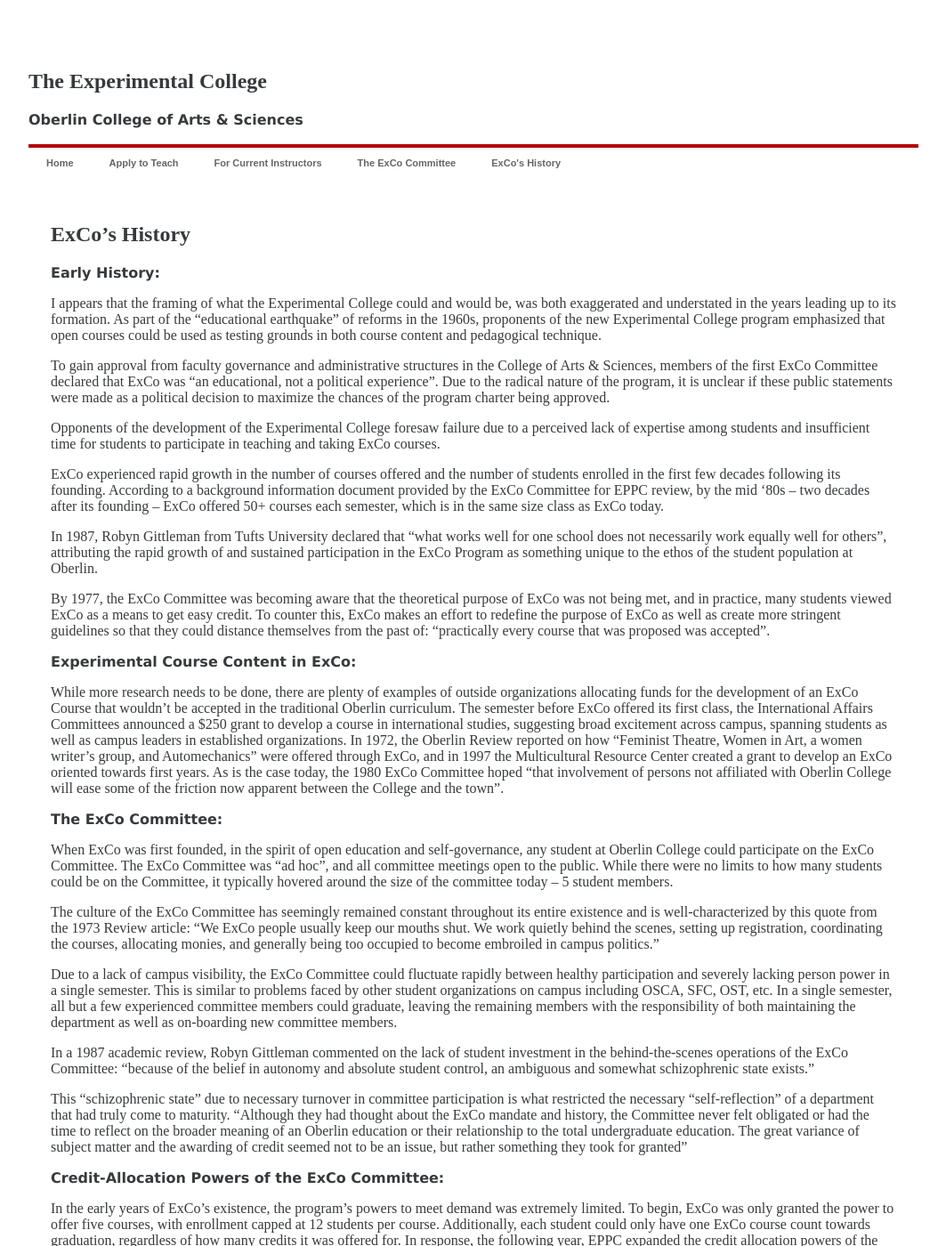
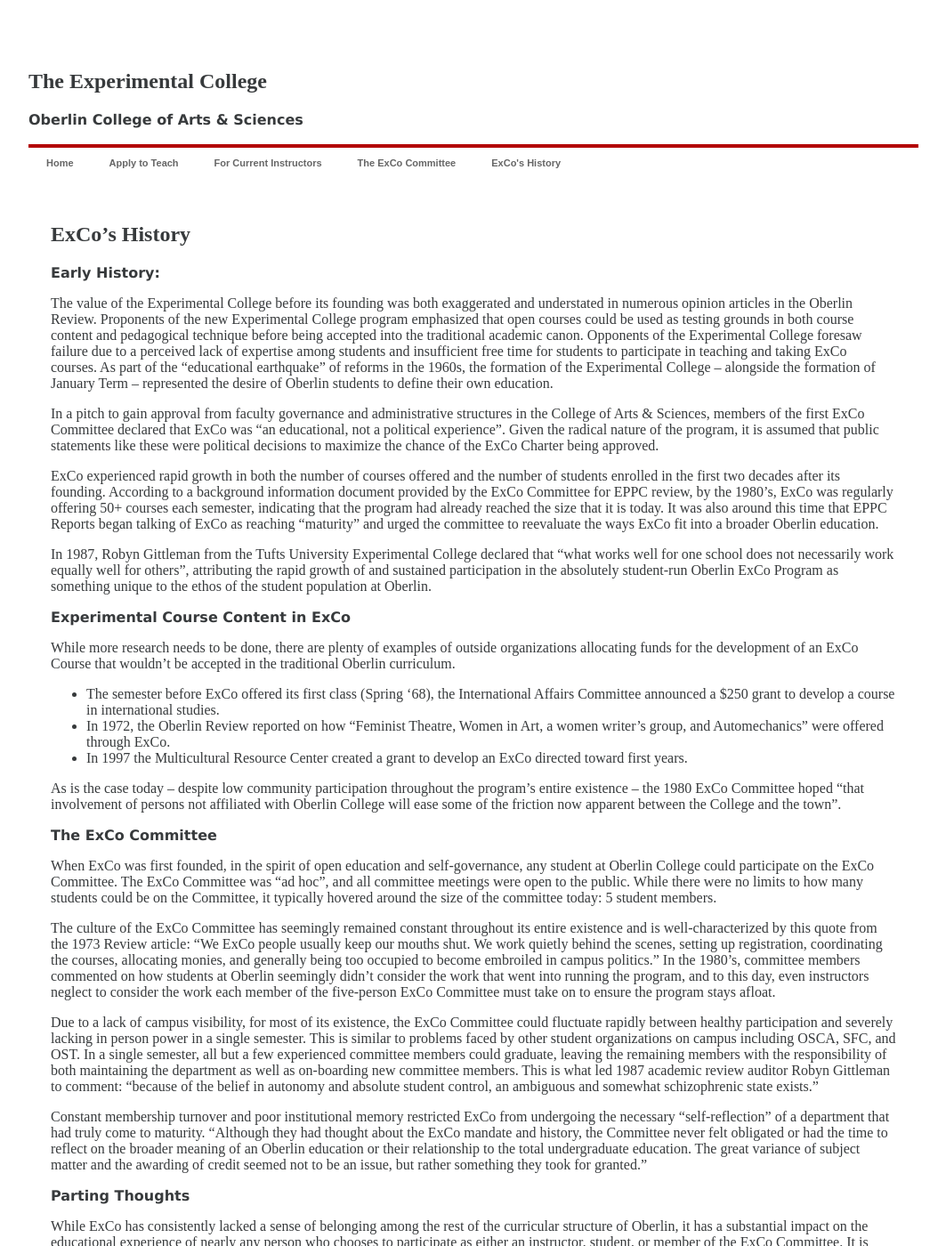
Before and after one commit to OberlinExCo/OberlinExCo.github.io, a Jekyll site: the page built from history.md, in a window 1280 px wide and 1400 px high. Shown: the whole window at 89% size, without its empty margins (108-1171 px from the left). Built offline with Jekyll 4.4.1, drawn with Linux system fonts in a browser that asks for light colours; some of the changed text lies outside the part shown.

Commit message:
Update history.md
Editing the flow and removing the section on credit allocation powers until further research is done

```diff
--- a/history.md
+++ b/history.md
@@ -5,36 +5,33 @@ layout: default
 ---
 ## ExCo's History
 # Early History:
-I appears that the framing of what the Experimental College could and would be, was both exaggerated and understated in the years leading up to its formation. As part of the “educational earthquake” of reforms in the 1960s, proponents of the new Experimental College program emphasized that open courses could be used as testing grounds in both course content and pedagogical technique.
+The value of the Experimental College before its founding was both exaggerated and understated in numerous opinion articles in the Oberlin Review. Proponents of the new Experimental College program emphasized that open courses could be used as testing grounds in both course content and pedagogical technique before being accepted into the traditional academic canon. Opponents of the Experimental College foresaw failure due to a perceived lack of expertise among students and insufficient free time for students to participate in teaching and taking ExCo courses. As part of the “educational earthquake” of reforms in the 1960s, the formation of the Experimental College -- alongside the formation of January Term -- represented the desire of Oberlin students to define their own education.
 
-To gain approval from faculty governance and administrative structures in the College of Arts & Sciences, members of the first ExCo Committee declared that ExCo was “an educational, not a political experience”. Due to the radical nature of the program, it is unclear if these public statements were made as a political decision to maximize the chances of the program charter being approved.
+In a pitch to gain approval from faculty governance and administrative structures in the College of Arts & Sciences, members of the first ExCo Committee declared that ExCo was “an educational, not a political experience”. Given the radical nature of the program, it is assumed that public statements like these were political decisions to maximize the chance of the ExCo Charter being approved.
 
-Opponents of the development of the Experimental College foresaw failure due to a perceived lack of expertise among students and insufficient time for students to participate in teaching and taking ExCo courses.
+ExCo experienced rapid growth in both the number of courses offered and the number of students enrolled in the first two decades after its founding. According to a background information document provided by the ExCo Committee for EPPC review, by the 1980’s, ExCo was regularly offering 50+ courses each semester, indicating that the program had already reached the size that it is today. It was also around this time that EPPC Reports began talking of ExCo as reaching “maturity” and urged the committee to reevaluate the ways ExCo fit into a broader Oberlin education.
 
-ExCo experienced rapid growth in the number of courses offered and the number of students enrolled in the first few decades following its founding. According to a background information document provided by the ExCo Committee for EPPC review, by the mid ‘80s -- two decades after its founding -- ExCo offered 50+ courses each semester, which is in the same size class as ExCo today.
+In 1987, Robyn Gittleman from the Tufts University Experimental College declared that “what works well for one school does not necessarily work equally well for others”, attributing the rapid growth of and sustained participation in the absolutely student-run Oberlin ExCo Program as something unique to the ethos of the student population at Oberlin.
 
-In 1987, Robyn Gittleman from Tufts University declared that “what works well for one school does not necessarily work equally well for others”, attributing the rapid growth of and sustained participation in the ExCo Program as something unique to the ethos of the student population at Oberlin.
+# Experimental Course Content in ExCo
+While more research needs to be done, there are plenty of examples of outside organizations allocating funds for the development of an ExCo Course that wouldn’t be accepted in the traditional Oberlin curriculum.
 
-By 1977, the ExCo Committee was becoming aware that the theoretical purpose of ExCo was not being met, and in practice, many students viewed ExCo as a means to get easy credit. To counter this, ExCo makes an effort to redefine the purpose of ExCo as well as create more stringent guidelines so that they could distance themselves from the past of: “practically every course that was proposed was accepted”.
+- The semester before ExCo offered its first class (Spring ‘68), the International Affairs Committee announced a $250 grant to develop a course in international studies.
+- In 1972, the Oberlin Review reported on how “Feminist Theatre, Women in Art, a women writer’s group, and Automechanics” were offered through ExCo.
+- In 1997 the Multicultural Resource Center created a grant to develop an ExCo directed toward first years.
 
-# Experimental Course Content in ExCo:
-While more research needs to be done, there are plenty of examples of outside organizations allocating funds for the development of an ExCo Course that wouldn’t be accepted in the traditional Oberlin curriculum. The semester before ExCo offered its first class, the International Affairs Committees announced a $250 grant to develop a course in international studies, suggesting broad excitement across campus, spanning students as well as campus leaders in established organizations. In 1972, the Oberlin Review reported on how “Feminist Theatre, Women in Art, a women writer’s group, and Automechanics” were offered through ExCo, and in 1997 the Multicultural Resource Center created a grant to develop an ExCo oriented towards first years. As is the case today, the 1980 ExCo Committee hoped “that involvement of persons not affiliated with Oberlin College will ease some of the friction now apparent between the College and the town”.
+As is the case today -- despite low community participation throughout the program’s entire existence -- the 1980 ExCo Committee hoped “that involvement of persons not affiliated with Oberlin College will ease some of the friction now apparent between the College and the town”.
 
-# The ExCo Committee:
-When ExCo was first founded, in the spirit of open education and self-governance, any student at Oberlin College could participate on the ExCo Committee. The ExCo Committee was “ad hoc”, and all committee meetings open to the public. While there were no limits to how many students could be on the Committee, it typically hovered around the size of the committee today -- 5 student members.
+# The ExCo Committee
+When ExCo was first founded, in the spirit of open education and self-governance, any student at Oberlin College could participate on the ExCo Committee. The ExCo Committee was “ad hoc”, and all committee meetings were open to the public. While there were no limits to how many students could be on the Committee, it typically hovered around the size of the committee today: 5 student members.
 
-The culture of the ExCo Committee has seemingly remained constant throughout its entire existence and is well-characterized by this quote from the 1973 Review article: “We ExCo people usually keep our mouths shut. We work quietly behind the scenes, setting up registration, coordinating the courses, allocating monies, and generally being too occupied to become embroiled in campus politics.”
+The culture of the ExCo Committee has seemingly remained constant throughout its entire existence and is well-characterized by this quote from the 1973 Review article: “We ExCo people usually keep our mouths shut. We work quietly behind the scenes, setting up registration, coordinating the courses, allocating monies, and generally being too occupied to become embroiled in campus politics.” In the 1980’s, committee members commented on how students at Oberlin seemingly didn’t consider the work that went into running the program, and to this day, even instructors neglect to consider the work each member of the five-person ExCo Committee must take on to ensure the program stays afloat.
 
-Due to a lack of campus visibility, the ExCo Committee could fluctuate rapidly between healthy participation and severely lacking person power in a single semester. This is similar to problems faced by other student organizations on campus including OSCA, SFC, OST, etc. In a single semester, all but a few experienced committee members could graduate, leaving the remaining members with the responsibility of both maintaining the department as well as on-boarding new committee members.
+Due to a lack of campus visibility, for most of its existence, the ExCo Committee could fluctuate rapidly between healthy participation and severely lacking in person power in a single semester. This is similar to problems faced by other student organizations on campus including OSCA, SFC, and OST. In a single semester, all but a few experienced committee members could graduate, leaving the remaining members with the responsibility of both maintaining the department as well as on-boarding new committee members. This is what led 1987 academic review auditor Robyn Gittleman to comment: “because of the belief in autonomy and absolute student control, an ambiguous and somewhat schizophrenic state exists.”
 
-In a 1987 academic review, Robyn Gittleman commented on the lack of student investment in the behind-the-scenes operations of the ExCo Committee: “because of the belief in autonomy and absolute student control, an ambiguous and somewhat schizophrenic state exists.”
+Constant membership turnover and poor institutional memory restricted ExCo from undergoing the necessary “self-reflection” of a department that had truly come to maturity. “Although they had thought about the ExCo mandate and history, the Committee never felt obligated or had the time to reflect on the broader meaning of an Oberlin education or their relationship to the total undergraduate education. The great variance of subject matter and the awarding of credit seemed not to be an issue, but rather something they took for granted.”
 
-This “schizophrenic state” due to necessary turnover in committee participation is what restricted the necessary “self-reflection” of a department that had truly come to maturity. “Although they had thought about the ExCo mandate and history, the Committee never felt obligated or had the time to reflect on the broader meaning of an Oberlin education or their relationship to the total undergraduate education. The great variance of subject matter and the awarding of credit seemed not to be an issue, but rather something they took for granted”
-
-# Credit-Allocation Powers of the ExCo Committee:
-In the early years of ExCo’s existence, the program’s powers to meet demand was extremely limited. To begin, ExCo was only granted the power to offer five courses, with enrollment capped at 12 students per course. Additionally, each student could only have one ExCo course count towards graduation, regardless of how many credits it was offered for. In response, the following year, EPPC expanded the credit allocation powers of the ExCo Committee to a max of 180 credits per semester and removed the limits for how many courses a student could receive credit. In the 1970-71 academic year, the 180 hour limit was lifted, and students instead had a three credit hour cap for ExCo credit that would count towards graduation. In 1972, the number of ExCo credits that could count towards graduation was increased to five, allowing students to justify taking more ExCo courses during their time at Oberlin.  In 1980, in response to increasing instructor frustration with credit restrictions, the ExCo Committee made a request to further expand its credit-allocating powers, however this request was denied by faculty governance.
-
-# Parting Thoughts:
+# Parting Thoughts
 While ExCo has consistently lacked a sense of belonging among the rest of the curricular structure of Oberlin, it has a substantial impact on the educational experience of nearly any person who chooses to participate as either an instructor, student, or member of the ExCo Committee. It is both surprising and unique to observe that Oberlin’s Experimental College has persisted for over half a century, while similar ventures at other schools typically disappear within a decade. ExCo’s existence requires both continued investment from the student body as well as a perceived value in the eyes of faculty governance structures. While I agree that ExCo achieved “maturity” in the 1980’s, there is still plenty to be done to create a more robust ExCo program that is better able to supplement the rest of an Oberlin Education. Many of the problems mentioned in the 1987 EPPC Report -- especially those brought to attention by Robyn Gittleman -- are still being considered by the ExCo Committee to this day.
 
 It seems like several changes have come in the past decade to address some of these problems such as: the transition of the ExCo Committee from being ad hoc and without pay to a closed committee with pay, the digitization of course applications and workflow processes internal to the ExCo Committee, and the creation of the ExCo Showcase.
```
